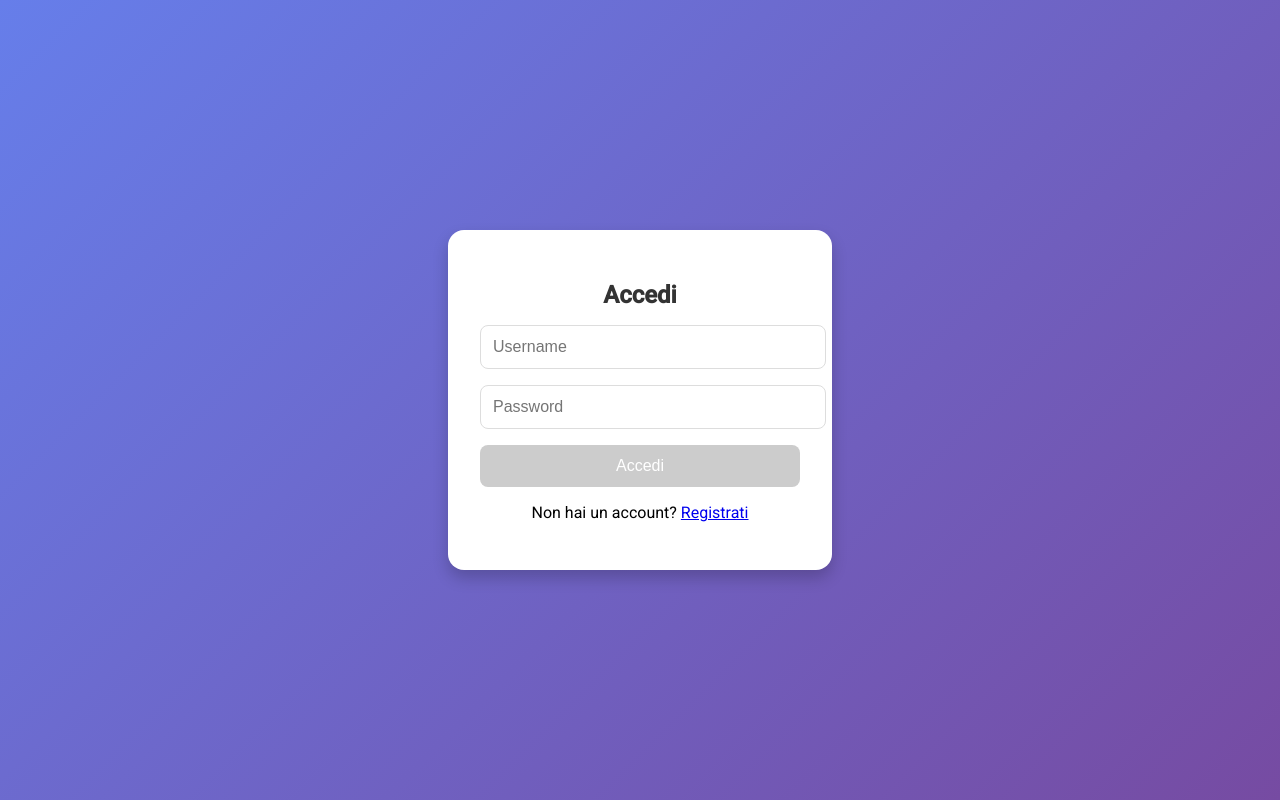
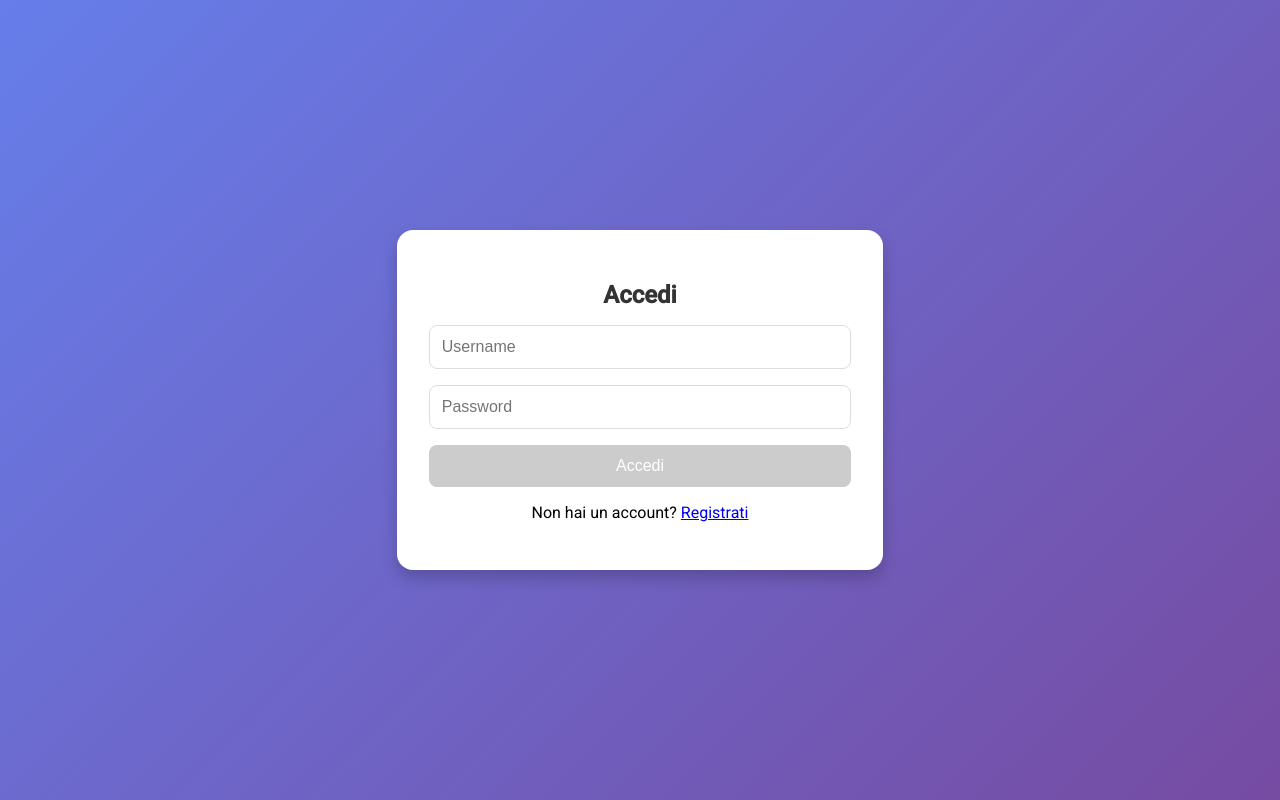
Before and after one commit to LuckyShotAkaEdoardo/HS4Fe, an Angular app: page /login in a window 1280 px wide. Built offline with nearby package versions, Linux system fonts and the light colour scheme.

Commit message:
fix login css

```diff
--- a/src/app/auth/login/login.component.css
+++ b/src/app/auth/login/login.component.css
@@ -11,7 +11,7 @@
   padding: 2rem;
   border-radius: 1rem;
   box-shadow: 0 8px 16px rgba(0, 0, 0, 0.2);
-  width: 320px;
+  width: 33%;
   text-align: center;
 }
 
@@ -31,6 +31,7 @@
   border: 1px solid #ddd;
   border-radius: 0.5rem;
   font-size: 1rem;
+  box-sizing: border-box;
 }
 
 .btn-primary {
```
